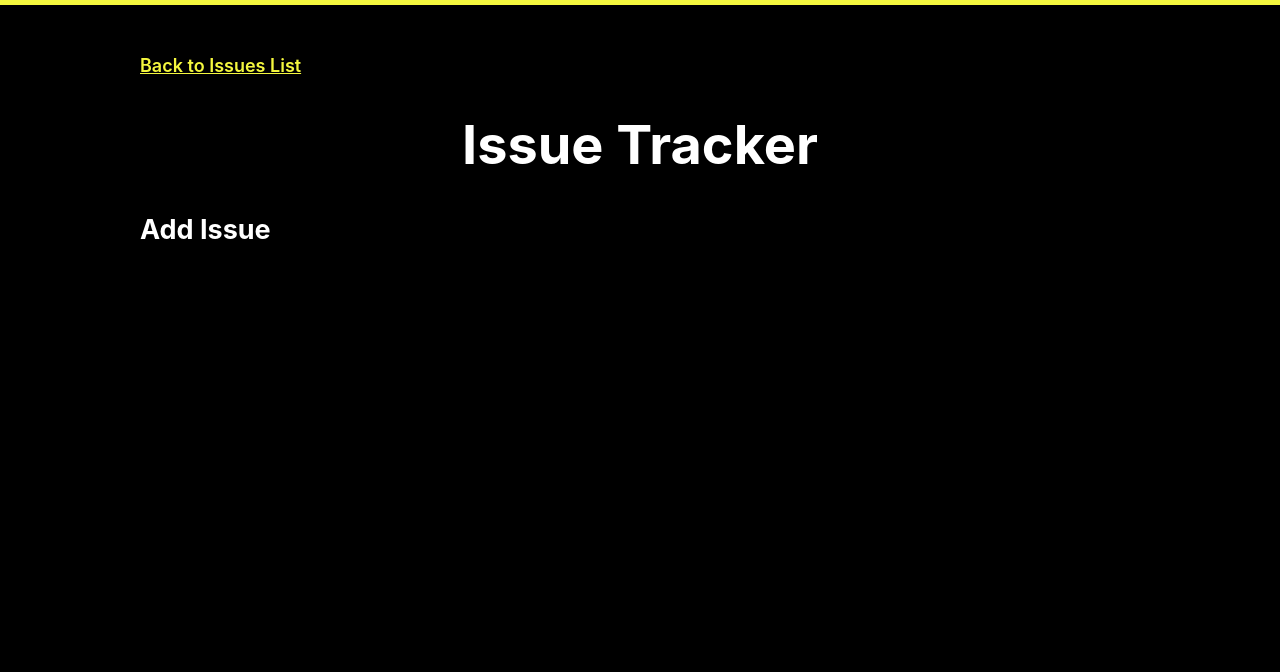
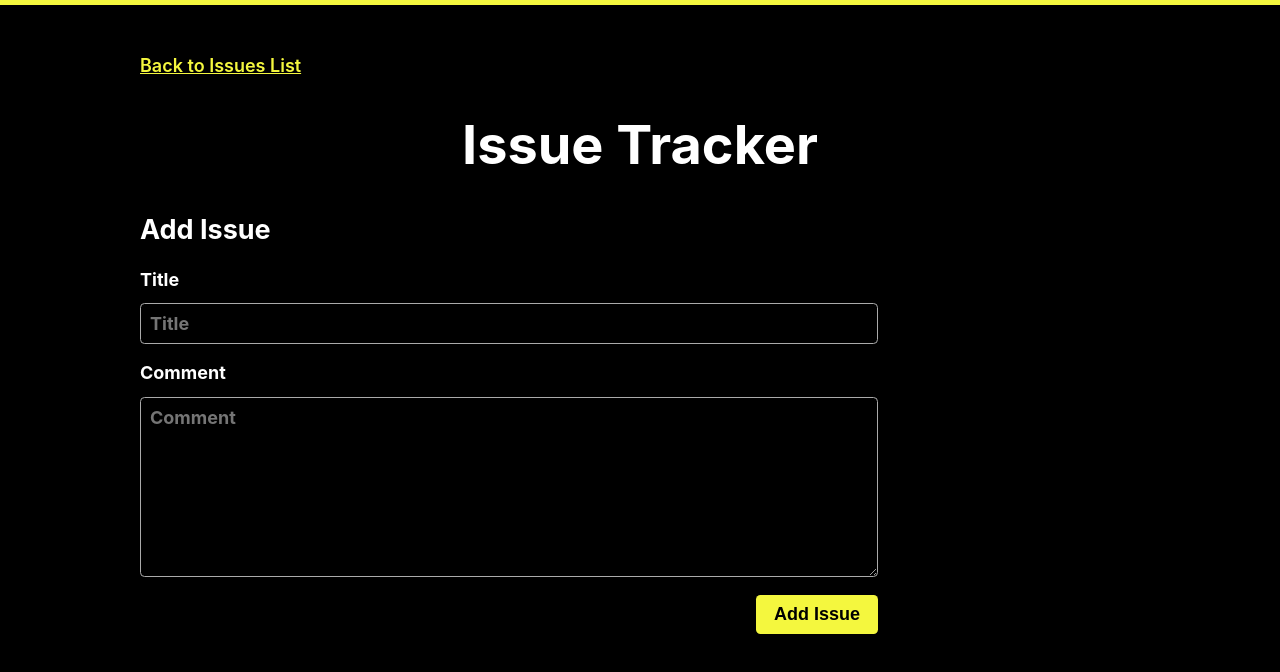
Before and after one commit to DungGramer/learning, a React (Vite) app: page /add in a window 1280 px wide. Shown: the top 672 px of the page. Built offline with nearby package versions, Linux system fonts and the light colour scheme; a small style sheet from the web is missing; what @uidotdev/react-query-api would draw is missing.

Commit message:
39. Add Issues

```diff
--- a/src/pages/AddIssue.jsx
+++ b/src/pages/AddIssue.jsx
@@ -1,3 +1,55 @@
+import { useMutation, useQueryClient } from "react-query";
+import { useNavigate } from "react-router-dom";
+
 export default function AddIssue() {
-  return <h2>Add Issue</h2>;
+  const queryClient = useQueryClient();
+  const navigate = useNavigate();
+  const addIssue = useMutation(
+    (issueBody) =>
+      fetch("/api/issues", {
+        method: "POST",
+        headers: { "Content-Type": "application/json" },
+        body: JSON.stringify(issueBody),
+      }).then((res) => res.json()),
+    {
+      onSuccess: (data) => {
+        queryClient.invalidateQueries(["issues"], { exact: true });
+        queryClient.setQueryData(["issue", data.number.toString()], data);
+        navigate(`/issue/${data.number}`);
+      },
+    }
+  );
+
+  return (
+    <div className='add-issue'>
+      <h2>Add Issue</h2>
+      <form
+        onSubmit={(event) => {
+          event.preventDefault();
+          const { title, comment } = event.target.elements;
+
+          if (addIssue.isLoading) return;
+
+          addIssue.mutate({
+            title: title.value,
+            comment: comment.value,
+          });
+        }}
+      >
+        <label htmlFor='title'>Title</label>
+        <input type='text' name='title' id='title' placeholder='Title' />
+        <label htmlFor='comment'>Comment</label>
+        <textarea
+          name='comment'
+          id='comment'
+          cols='30'
+          rows='10'
+          placeholder='Comment'
+        />
+        <button type='submit' disabled={addIssue.isLoading}>
+          {addIssue.isLoading ? "Adding Issue..." : "Add Issue"}
+        </button>
+      </form>
+    </div>
+  );
 }
--- a/src/pages/Issues.jsx
+++ b/src/pages/Issues.jsx
@@ -2,6 +2,7 @@ import IssuesList from "../components/IssuesList";
 import LabelList from "../components/LabelList";
 import { useState } from "react";
 import { StatusSelect } from "../components/StatusSelect";
+import { Link } from "react-router-dom";
 
 export default function Issues() {
   const [labels, setLabels] = useState([]);
@@ -31,6 +32,10 @@ export default function Issues() {
             value={status}
             onChange={(event) => setStatus(event.target.value)}
           />
+          <hr />
+          <Link className='button' to='/add'>
+            Add Issue
+          </Link>
         </aside>
       </main>
     </div>
```
